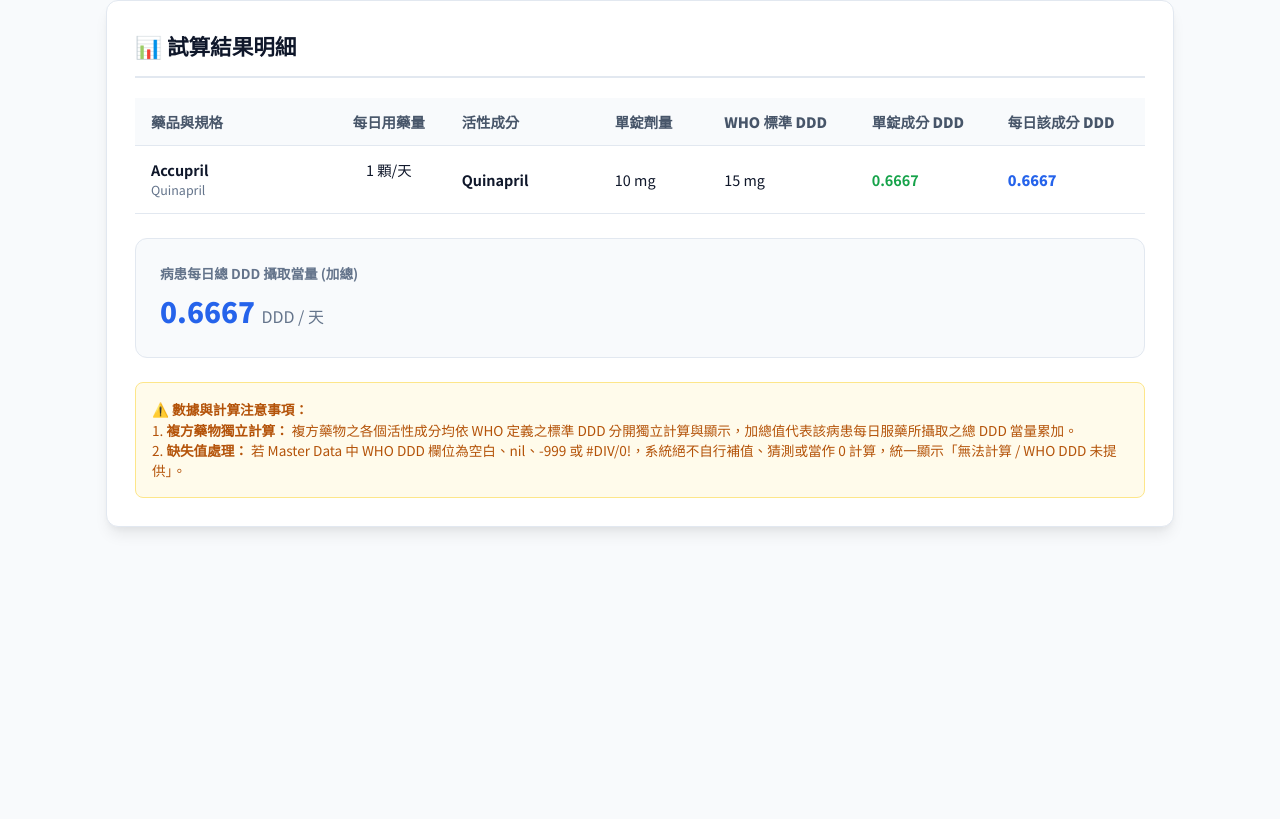
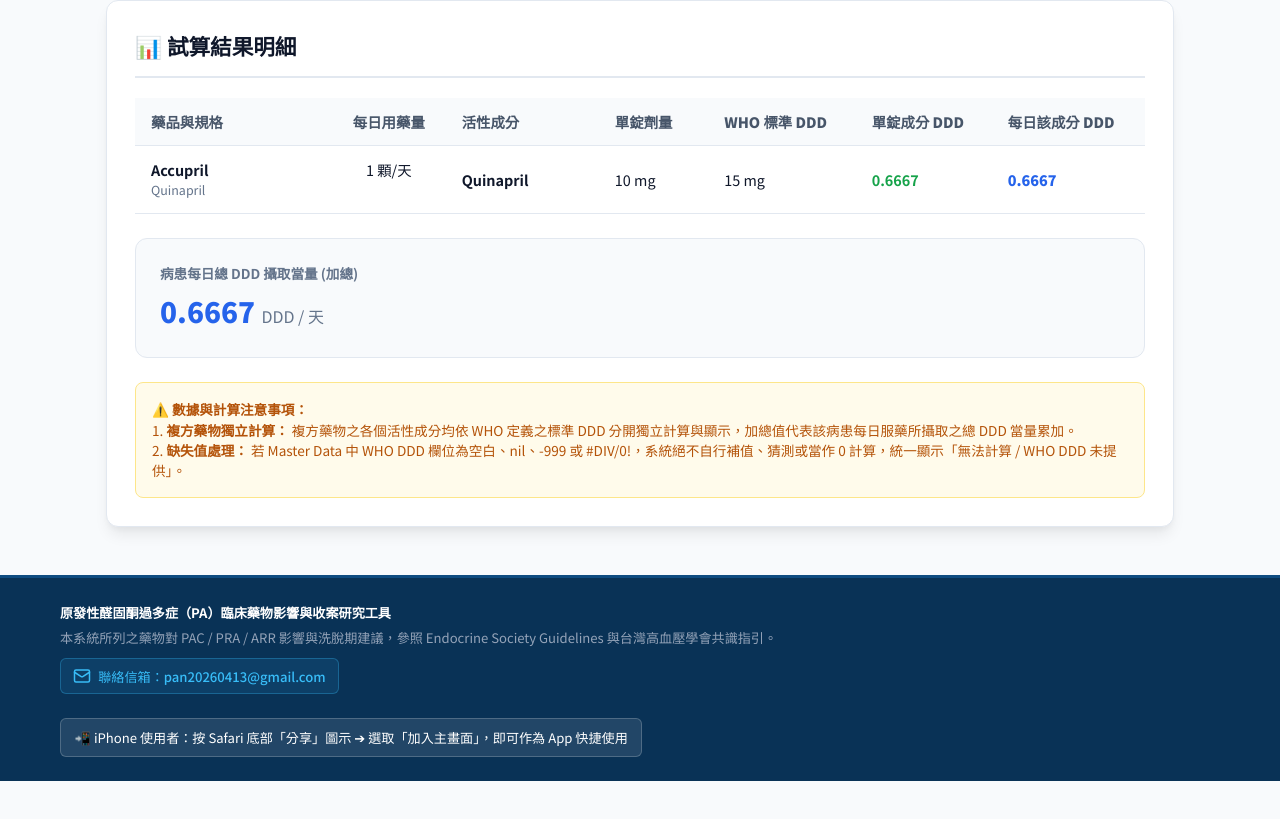
Before and after one commit to pan20260413-dotcom/pa-medication-helper0829, a plain HTML site: page ddd.html in a window 1280 px wide. Shown: the part 692-1511 px from the top of the page. Before the commit the page ends 1299 px from the top, so only its background shows below. Drawn offline with Linux system fonts and the light colour scheme.

Commit message:
feat: add contact mailto button to footer (pan20260413@gmail.com)

```diff
--- a/ddd.html
+++ b/ddd.html
@@ -210,6 +210,28 @@
 
   </main>
 
+  <!-- 頁尾 -->
+  <footer class="hospital-footer">
+    <div class="container footer-inner">
+      <div class="footer-left">
+        <strong>原發性醛固酮過多症（PA）臨床藥物影響與收案研究工具</strong>
+        <p>本系統所列之藥物對 PAC / PRA / ARR 影響與洗脫期建議，參照 Endocrine Society Guidelines 與台灣高血壓學會共識指引。</p>
+        <a href="mailto:pan20260413@gmail.com" class="footer-contact-link" title="寄信至 pan20260413@gmail.com">
+          <svg width="18" height="18" viewBox="0 0 24 24" fill="none" stroke="currentColor" stroke-width="2" stroke-linecap="round" stroke-linejoin="round">
+            <rect x="2" y="4" width="20" height="16" rx="2"></rect>
+            <path d="m22 7-8.97 5.7a1.94 1.94 0 0 1-2.06 0L2 7"></path>
+          </svg>
+          <span>聯絡信箱：pan20260413@gmail.com</span>
+        </a>
+      </div>
+      <div class="footer-right">
+        <div class="pwa-install-badge">
+          <span>📲 iPhone 使用者：按 Safari 底部「分享」圖示 ➔ 選取「加入主畫面」，即可作為 App 快捷使用</span>
+        </div>
+      </div>
+    </div>
+  </footer>
+
   <script src="js/ddd_calculator.js"></script>
 </body>
 </html>
--- a/styles.css
+++ b/styles.css
@@ -760,6 +760,28 @@ body {
   margin-top: 0.25rem;
 }
 
+.footer-contact-link {
+  display: inline-flex;
+  align-items: center;
+  gap: 0.45rem;
+  color: #38bdf8;
+  text-decoration: none;
+  font-weight: 500;
+  padding: 0.4rem 0.75rem;
+  background: rgba(56, 189, 248, 0.1);
+  border: 1px solid rgba(56, 189, 248, 0.3);
+  border-radius: var(--radius-sm);
+  transition: all 0.2s ease;
+  margin-top: 0.65rem;
+}
+
+.footer-contact-link:hover {
+  background: rgba(56, 189, 248, 0.25);
+  color: #ffffff;
+  border-color: #38bdf8;
+  box-shadow: 0 2px 8px rgba(56, 189, 248, 0.2);
+}
+
 .pwa-install-badge {
   background: rgba(255,255,255,0.1);
   padding: 0.5rem 0.85rem;
```
Also changed, not shown: index.html (+7 -0 lines).
